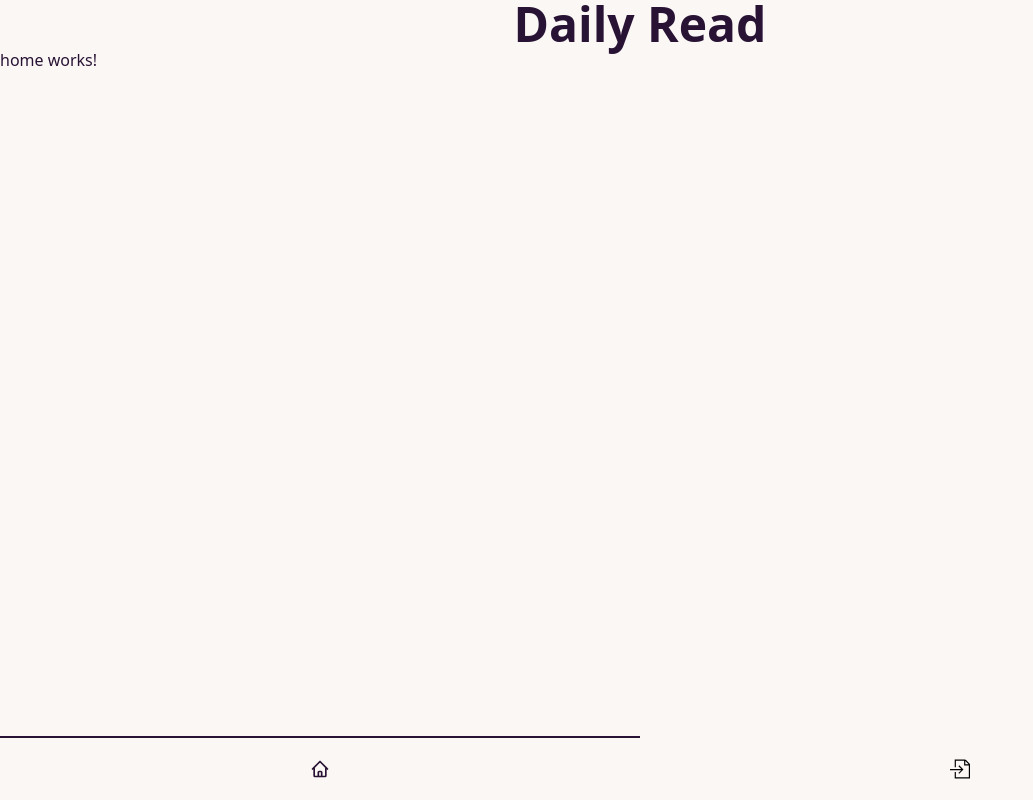
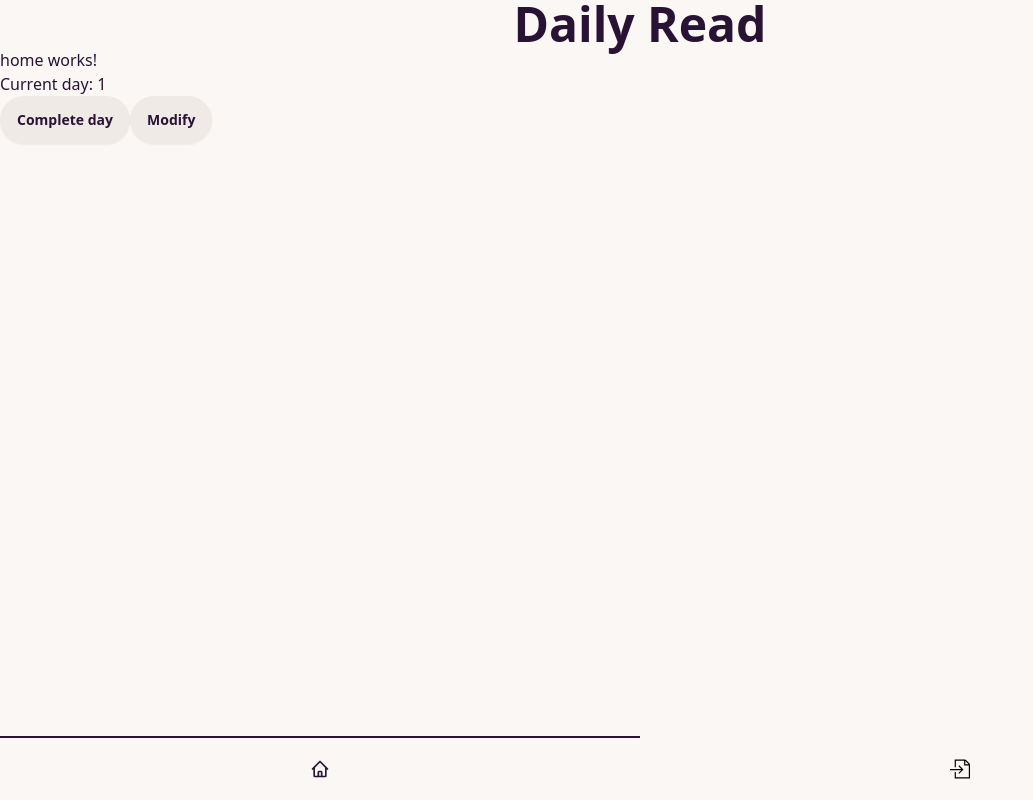
Before and after one commit to RafalKornel/daily-read, an Angular app: page /home in a window 1280 px wide. Shown: the whole page, without its empty margins (0-1033 px from the left). Built offline with nearby package versions, Linux system fonts and the light colour scheme.

Commit message:
feature: add day tracking

```diff
--- a/src/app/home/home.component.html
+++ b/src/app/home/home.component.html
@@ -1 +1,30 @@
 <p>home works!</p>
+
+<div>Current day: {{ this.currentDay }}</div>
+
+<button class="btn" (click)="this.completeCurrentDay()">Complete day</button>
+
+<button class="btn" onclick="my_modal_1.showModal()">Modify</button>
+<dialog id="my_modal_1" class="modal">
+  <div class="modal-box">
+    <h3 class="font-bold text-lg">Manually set current day!</h3>
+    <input
+      type="number"
+      placeholder="Type here"
+      class="input input-bordered w-full max-w-xs"
+      [ngModel]="currentDay"
+      (ngModelChange)="this.saveCurrentDay($event)"
+    />
+
+    <p class="py-4">Press ESC key or click the button below to close</p>
+    <div class="modal-action">
+      <form method="dialog">
+        <button class="btn" (click)="this.saveCurrentDay(1)" type="button">
+          Clear
+        </button>
+
+        <button class="btn" type="submit">Close</button>
+      </form>
+    </div>
+  </div>
+</dialog>
--- a/src/app/home/home.component.ts
+++ b/src/app/home/home.component.ts
@@ -1,12 +1,50 @@
 import { Component } from '@angular/core';
+import { FormsModule } from '@angular/forms';
 
 @Component({
   selector: 'app-home',
   standalone: true,
-  imports: [],
+  imports: [FormsModule],
   templateUrl: './home.component.html',
-  styleUrl: './home.component.scss'
+  styleUrl: './home.component.scss',
 })
 export class HomeComponent {
+  static LOCAL_STORAGE_KEY = 'current_day_key';
 
+  currentDay: number;
+
+  constructor() {
+    this.currentDay = this.getCurrentDay() || 0;
+  }
+
+  getCurrentDay() {
+    const value = localStorage.getItem(HomeComponent.LOCAL_STORAGE_KEY);
+
+    if (!value) {
+      return 1;
+    }
+
+    try {
+      const intValue = Number.parseInt(value);
+
+      return intValue;
+    } catch (e) {
+      return 1;
+    }
+  }
+
+  saveCurrentDay(day: number | string) {
+    day = typeof day === 'string' ? Number.parseInt(day) : day;
+    this.currentDay = day;
+
+    localStorage.setItem(HomeComponent.LOCAL_STORAGE_KEY, String(day));
+  }
+
+  completeCurrentDay() {
+    let currentDay = this.getCurrentDay() || 0;
+
+    currentDay++;
+
+    this.saveCurrentDay(currentDay);
+  }
 }
```
